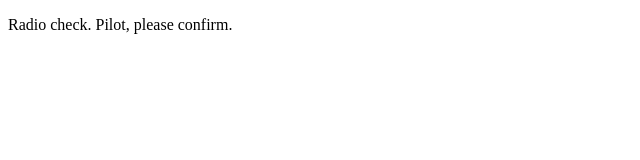
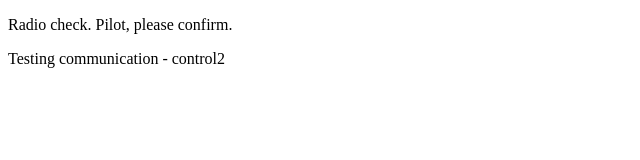
Before and after one commit to Tanktastic6400/communcation-log-, a plain HTML site: page index.html in a window 1280 px wide. Shown: the whole page, without its empty margins (0-640 px from the left). Drawn offline with Linux system fonts and the light colour scheme.

Commit message:
Testing communications as control2.

```diff
--- a/index.html
+++ b/index.html
@@ -3,6 +3,8 @@
 
 <body>
     <p>Radio check. Pilot, please confirm.</p>
+
+    <p>Testing communication - control2</p>
 </body>
 
 </html>
```
